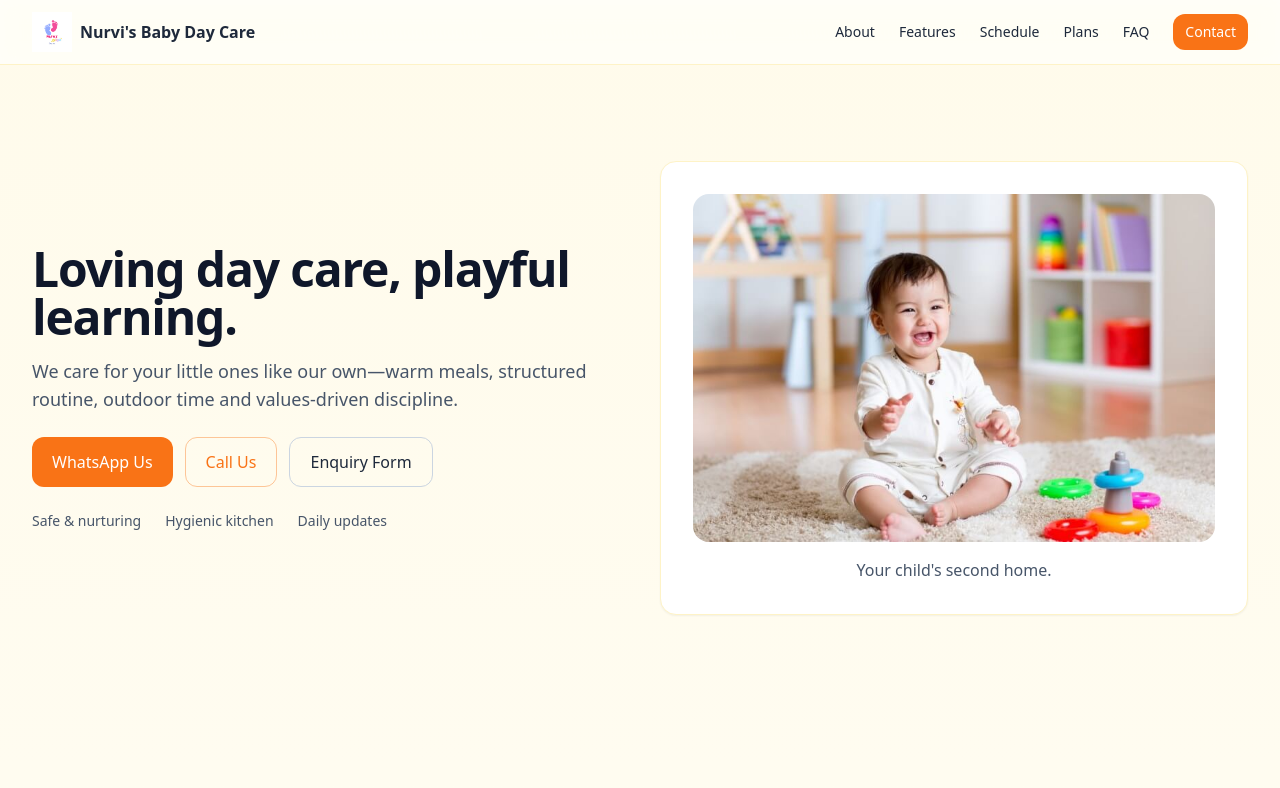
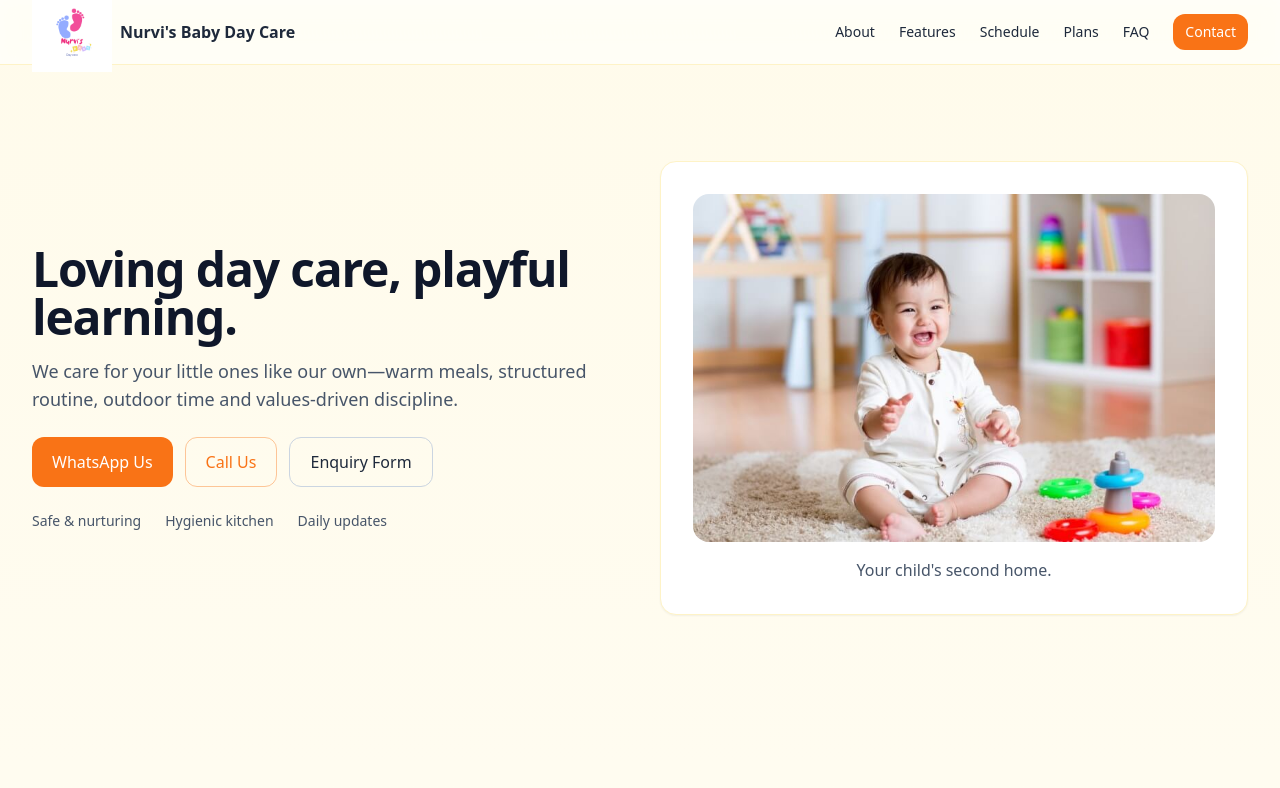
Before and after one commit to bhoslenikhil1/Nurvi-Baby-Day-Care, a plain HTML site: page index.html in a window 1280 px wide. Shown: the top 788 px of the page. Drawn offline with nearby package versions, Linux system fonts and the light colour scheme.

Commit message:
Update index.html

```diff
--- a/index.html
+++ b/index.html
@@ -69,7 +69,7 @@
     <div class="max-w-7xl mx-auto px-4 sm:px-6 lg:px-8">
       <div class="flex items-center justify-between h-16">
        <a href="#" class="flex items-center gap-2 font-semibold">
-  <img src="images/Nurvi’s.png" alt="Nurvi's Baby Day Care Logo" class="h-10 w-auto">
+  <img src="images/Nurvi’s.png" alt="Nurvi's Baby Day Care Logo" class="h-20 w-auto">
   <span>Nurvi's Baby Day Care</span>
 </a>
         <nav class="hidden md:flex items-center gap-6 text-sm">
```
